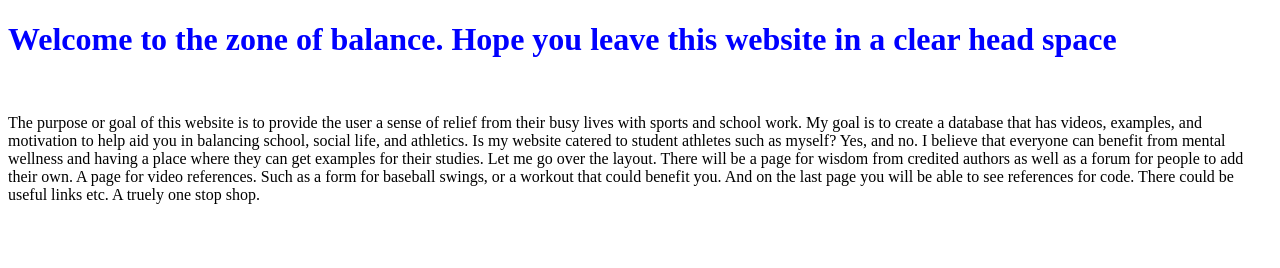
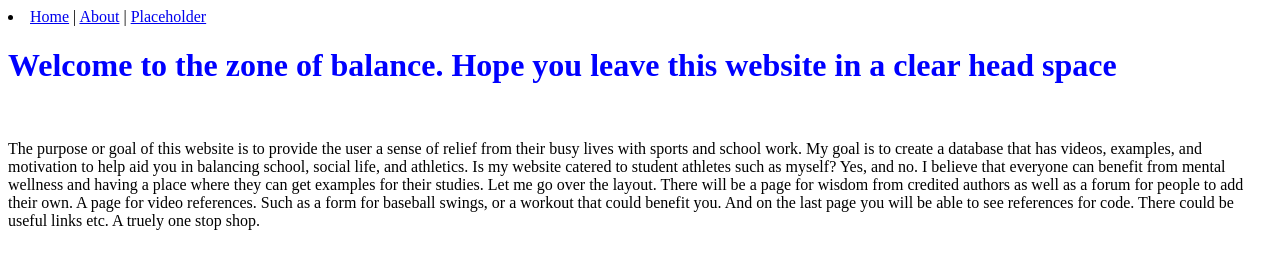
Before and after one commit to 42juju/42juju.github.io, a plain HTML site: page webdevelopment/index.html in a window 1280 px wide. Drawn offline with Linux system fonts and the light colour scheme.

Commit message:
Update index.html

```diff
--- a/webdevelopment/index.html
+++ b/webdevelopment/index.html
@@ -8,8 +8,16 @@
         <meta name="description" content="">
         <meta name="viewport" content="width=device-width, initial-scale=1">
         <link rel="stylesheet" href="style.css">
+        <link rel="stylesheet" href="nav.css">
     </head>
     <body>
+        <nav>
+            <li>
+            <a href="index.html">Home</a> |
+            <a href="about.html">About</a> |
+            <a href="#learn.html">Placeholder</a>
+            </li>
+        </nav>
         <header>
        <h1>Welcome to the zone of balance. Hope you leave this website in a clear head space </h1>
        <br>
@@ -17,9 +25,7 @@
         My goal is to create a database that has videos, examples, and motivation to help aid you in balancing school, social life, and athletics.
         Is my website catered to student athletes such as myself? Yes, and no. I believe that everyone can benefit from mental wellness and having
         a place where they can get examples for their studies. Let me go over the layout. There will be a page for wisdom from credited authors as
-        well as a forum for people to add their own. A page for video references. Such as a form for baseball swings, or a workout that could benefit you.
-        And on the last page you will be able to see references for code. There could be useful links etc. A truely one stop shop.  </p>
+        well as a forum for people to add their own. A page for video references. Such as a form for baseball swings, or a workout that could benefit you.  And on the last page you will be able to see references for code. There could be useful links etc. A truely one stop shop.  </p>
     </header>
-        <script src="" async defer></script>
-    </body>
+     </body>
 </html>
```
